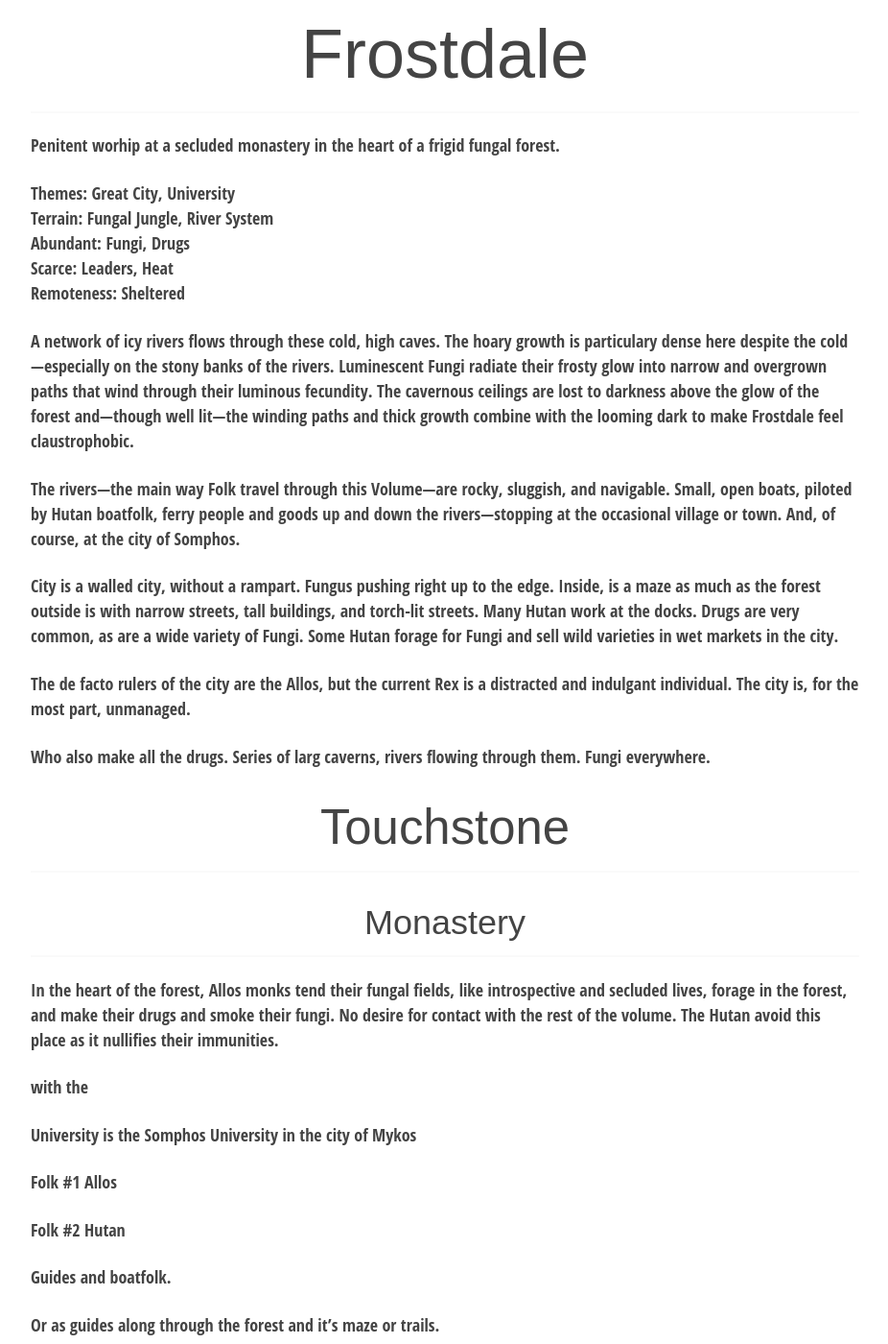
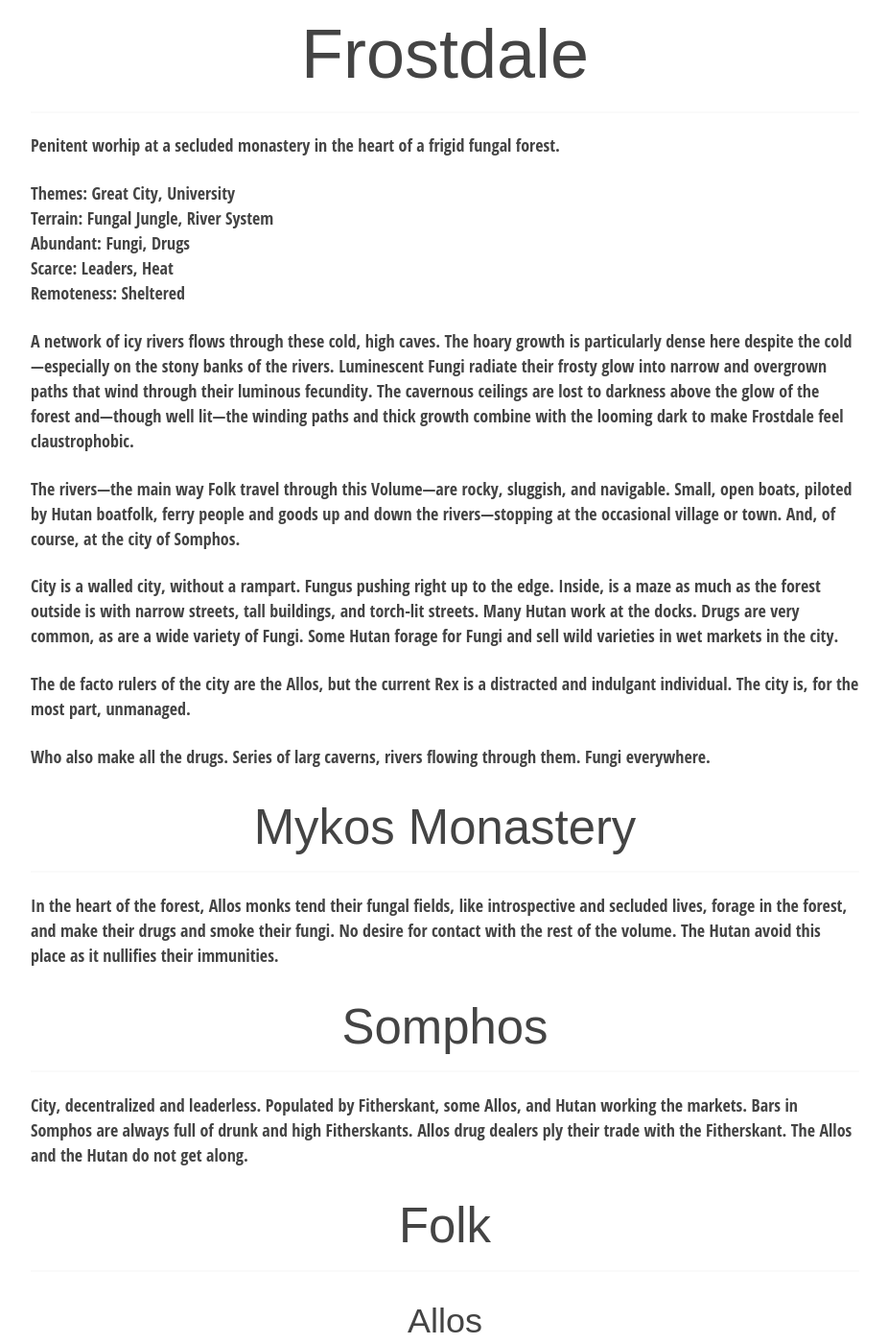
Before and after one commit to renaissance-guy/downcrawl, a Jekyll site: the page built from volumes/frostdale.md, in a window 1280 px wide and 1400 px high. Shown: the whole window at 96% size, without its empty margins (176-1102 px from the left). Built offline with Jekyll 4.4.1, drawn with Linux system fonts in a browser that asks for light colours; some of the changed text lies outside the part shown.

Commit message:
incremental

```diff
--- a/volumes/frostdale.md
+++ b/volumes/frostdale.md
@@ -15,7 +15,7 @@ Frostdale
 **Scarce**: Leaders, Heat
 **Remoteness**: Sheltered
 
-A network of icy rivers flows through these cold, high caves. The hoary growth is particulary dense here despite the cold—especially on the stony banks of the rivers. Luminescent Fungi radiate their frosty glow into narrow and overgrown paths that wind through their luminous fecundity. The cavernous ceilings are lost to darkness above the glow of the forest and—though well lit—the winding paths and thick growth combine with the looming dark to make Frostdale feel claustrophobic.
+A network of icy rivers flows through these cold, high caves. The hoary growth is particularly dense here despite the cold—especially on the stony banks of the rivers. Luminescent Fungi radiate their frosty glow into narrow and overgrown paths that wind through their luminous fecundity. The cavernous ceilings are lost to darkness above the glow of the forest and—though well lit—the winding paths and thick growth combine with the looming dark to make Frostdale feel claustrophobic.
 
 The rivers—the main way Folk travel through this Volume—are rocky, sluggish, and navigable. Small, open boats, piloted by Hutan boatfolk, ferry people and goods up and down the rivers—stopping at the occasional village or town. And, of course, at the city of Somphos.
 
@@ -25,25 +25,23 @@ The de facto rulers of the city are the Allos, but the current Rex is a distract
 
 Who also make all the drugs. Series of larg caverns, rivers flowing through them. Fungi everywhere.
 
-## Touchstone
-
-### Monastery
+## Mykos Monastery
 
 In the heart of the forest, Allos monks tend their fungal fields, like introspective and secluded lives, forage in the forest, and make their drugs and smoke their fungi. No desire for contact with the rest of the volume. The Hutan avoid this place as it nullifies their immunities.
 
-with the
+## Somphos
 
-University is the Somphos University in the city of Mykos
+City, decentralized and leaderless. Populated by Fitherskant, some Allos, and Hutan working the markets. Bars in Somphos are always full of drunk and high Fitherskants. Allos drug dealers ply their trade with the Fitherskant. The Allos and the Hutan do not get along.
 
-Folk #1 Allos
+## Folk
 
-Folk #2 Hutan
+### Allos
 
-Guides and boatfolk.
+### Hutan
+
+Guides and boatfolk. Villagers. Tribes.
 
 Or as guides along through the forest and it's maze or trails.
-
-
 
 Looks like a tranlucent orangatang with long arms and squat frames. Tranluscent skin, dark shapes, like organs, can be seen moving beneath their skin. Eschew wealth in favor of living in outside in the cold places, seeking a place to mate and leave their eggs among the fungi. Young vulnerable, so many of them, they eat the fungus to grow but it cancels their immunity to magic. Adults can tolerate the fungi but avoid drugs, for the same reason.
 
@@ -55,3 +53,33 @@ Appearance: Shadows and translucences, Immune to magic
 Reputation: Poor, Introspective
 
 Immune to magic, consumption of drugs eliminates that immunity.
+
+### Fitherskant
+
+Concept: Exploit Hutan, Great makers in the domain of Infrastructure
+Appearance: Smells sweet, Wings or feathers
+Reputation: Industrious, Decadent
+
+Bipedal. Body covered in dense, tawny feathers the keep them warm in the cold of Frostdale. Leathery vestigal wings poke out of their backs, apparently immune to the cold. Normally folded in but can be extended to radiate body heat in warmer places. Smell of cinnammon due to Fungi they smoke. Black eyes and a beaked mouth.
+
+Famous city builders. Indulgent. Work hard, Play hard. Build, smoke, work, drink. Take advatnage of the Hutan to grow all the food, they are busy working stone and metal.
+
+## People
+
+### Friends of the Forest
+- A fringe Allos cult worships the Hutan as bearers of the Fungi and see themselves as unworthy of consuming it.
+
+## Places
+
+### Hexagonal Ruins
+Hexagonal foundations of stone protrude from the fungal growth—ruins of a previous civilization. Who built them and what lies beneath?
+
+### Abandoned Mines of Something
+Centuries unused, this gem mines still yields treasure. Why was it abandoned?
+
+### Village of Something
+Rapids and a fall break the river here. A small, prosperous village tranships goods.
+
+## Seeds
+
+- Predatory flyers hide in the dark above, swooping down to attack. Perhaps they roost above?
```
Also changed, not shown: volumes/canyon-falls.md (+2 -4 lines), folk/allos.md (line endings or trailing spaces), folk/brachions.md (line endings or trailing spaces).
